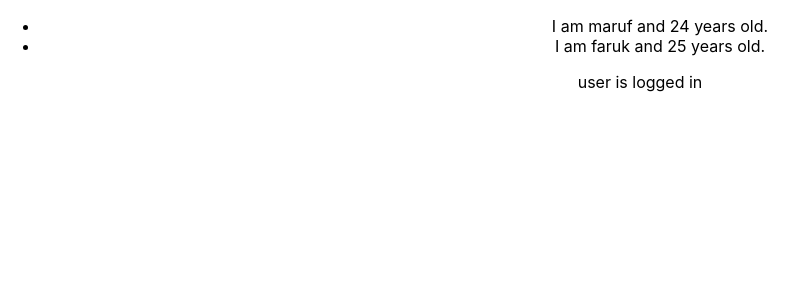
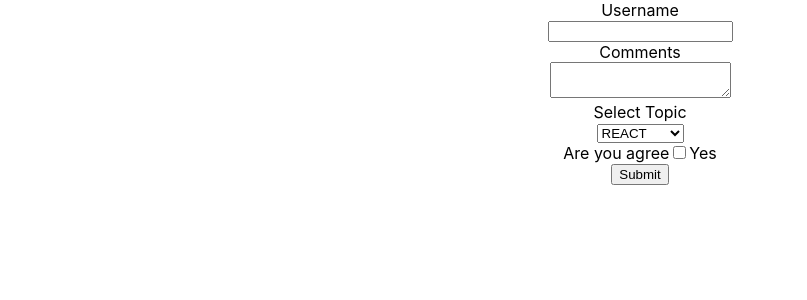
Before and after one commit to islamMaruf/LearnReactBasics, a React (Create React App) app: page / in a window 1280 px wide. Shown: the top 300 px of the page, without its empty margins (0-807 px from the left). Built offline with nearby package versions, Linux system fonts and the light colour scheme.

Commit message:
practising to form handaling

```diff
--- a/src/App.css
+++ b/src/App.css
@@ -1,3 +1,9 @@
+.primary{
+  color: blueviolet;
+}
+.font-xl{
+  font-size: 32px;
+}
 .App {
   text-align: center;
 }
--- a/src/App.js
+++ b/src/App.js
@@ -1,5 +1,6 @@
 import React, {Component} from 'react';
 import './App.css';
+import styleMe from './app.module.css'
 import Greet from './components/Greet'
 import Welcome from './components/Welcome'
 import Hello from './components/Hello'
@@ -11,32 +12,38 @@ import EventBind from './components/EventBind'
 import ParentComponent from './components/ParentComponent'
 import UserGreetings from './components/UserGreetings';
 import ListRendering from './components/ListRendering';
+import StyleComponent from "./components/StyleComponent";
+import FromComponent from "./components/FromComponent";
 
-class App extends Component{
-  render(){
-    return (
-    <div className="App">
-      <ListRendering/>
-      <UserGreetings/>
-    {/* <Greet name="maruf" age="24">
-      <p>this is paragraph</p>
-    </Greet>
-    <Greet name="sattar" age="54">
-      <Welcome name="done"> <h1>this is h1</h1></Welcome>
-    </Greet>
-    <Welcome name="islam">
-      <p>this is p</p>
-    </Welcome>
-    <FunctionClick></FunctionClick>
-    <CLassClick></CLassClick>
-    <EventBind/>
-    <ParentComponent/>
-     <Hello name="maruf islam"/>
-    <Message/>
-    <Counter></Counter>  */}
-    </div>
-  )
-  }
+class App extends Component {
+    render() {
+        return (
+            <div className="App">
+                <FromComponent></FromComponent>
+                {/*<StyleComponent primary={true}>*/}
+                {/*    <h1 className={styleMe.success}>Hello world</h1>*/}
+                {/*</StyleComponent>*/}
+                {/*<ListRendering/>*/}
+                {/*<UserGreetings/>*/}
+                {/*<Greet name="maruf" age="24">*/}
+                {/*    <p>this is paragraph</p>*/}
+                {/*</Greet>*/}
+                {/*<Greet name="sattar" age="54">*/}
+                {/*    <Welcome name="done"><h1>this is h1</h1></Welcome>*/}
+                {/*</Greet>*/}
+                {/*<Welcome name="islam">*/}
+                {/*    <p>this is p</p>*/}
+                {/*</Welcome>*/}
+                {/*<FunctionClick/>*/}
+                {/*<CLassClick/>*/}
+                {/*<EventBind/>*/}
+                {/*<ParentComponent/>*/}
+                {/*<Hello name="maruf islam"/>*/}
+                {/*<Message/>*/}
+                {/*<Counter/>*/}
+            </div>
+        )
+    }
 }
 
 export default App;
--- /dev/null
+++ b/src/app.module.css
@@ -0,0 +1,3 @@
+.success {
+    color: green;
+}
--- /dev/null
+++ b/src/components/FromComponent.js
@@ -0,0 +1,68 @@
+import React, {Component} from 'react';
+
+class FromComponent extends Component {
+    constructor(props) {
+        super(props);
+        this.state = {
+            username: '',
+            comments : '',
+            topic : ''
+        };
+        this.handelTextArea =  this.handelTextArea.bind(this);
+    }
+
+    changeUsername = (event) => {
+        this.setState({username: event.target.value})
+    }
+    handelTextArea(event){
+        this.setState({comments: event.target.value})
+    }
+    handelTopicChange = event => {
+        this.setState({topic : event.target.value})
+    }
+    handelCheckbox = event => {
+        console.log(event.target.value)
+    }
+    handelFrom = event => {
+        event.preventDefault();
+       console.log(this.state)
+
+    }
+
+    render() {
+        const {username,comments,topic} = this.state;
+        return (
+            <div>
+                <form onSubmit={this.handelFrom}>
+                    <div>
+                        <label>Username </label> <br/>
+                        <input type="text" name="username" value={username} onChange={this.changeUsername}/>
+                        <div>{username}</div>
+                    </div>
+                    <div>
+                        <label>Comments </label> <br/>
+                        <textarea name="comments" value={comments} onChange={this.handelTextArea}/>
+                        <div>{comments}</div>
+                    </div>
+                    <div >
+                        <label> Select Topic </label> <br/>
+                        <select value={topic}  name="topic" onChange={this.handelTopicChange}>
+                            <option value="react">REACT</option>
+                            <option value="angular">ANGULAR</option>
+                            <option value="vue">VUE</option>
+                        </select>
+                        <div>{ topic}</div>
+
+                    </div>
+                    <div>
+                        <label> Are you agree</label>
+                        <input type="checkbox" name="agree"  onChange={this.handelCheckbox} />Yes
+                    </div>
+                    <input type="submit" value="Submit"/>
+                </form>
+            </div>
+        );
+    }
+}
+
+export default FromComponent;
--- a/src/components/ParentComponent.js
+++ b/src/components/ParentComponent.js
@@ -1,4 +1,4 @@
-import React, { Component } from 'react'
+import React, {Component} from 'react'
 import ChildComponent from './ChildComponent'
 
 class ParentComponent extends Component {
@@ -6,19 +6,19 @@ class ParentComponent extends Component {
         super(props)
 
         this.state = {
-            parentName : 'parent'
+            parentName: 'parent'
         }
     }
 
-    greetParent = (naem) => {
-        console.log(naem);
+    greetParent = (name) => {
+        console.log(name);
         console.log(this.state.parentName)
     }
 
     render() {
         return (
             <div>
-                <ChildComponent greetHandler={this.greetParent}></ChildComponent>
+                <ChildComponent greetHandler={this.greetParent}/>
             </div>
         )
     }
--- /dev/null
+++ b/src/components/StyleComponent.js
@@ -0,0 +1,18 @@
+import React from "react";
+function StyleComponent(props) {
+   const  heading = {
+        fontSize : '72px',
+       fontStyle : 'italic'
+   }
+    const {primary,children} = props;
+    let className = primary ? 'primary': '';
+    return (
+        <div>
+            <h2 style={heading}>yhi</h2>
+            <h1 className={`${className} font-xl`}>Style sheets</h1>
+            {children}
+        </div>
+    );
+
+}
+export default  StyleComponent;
```
